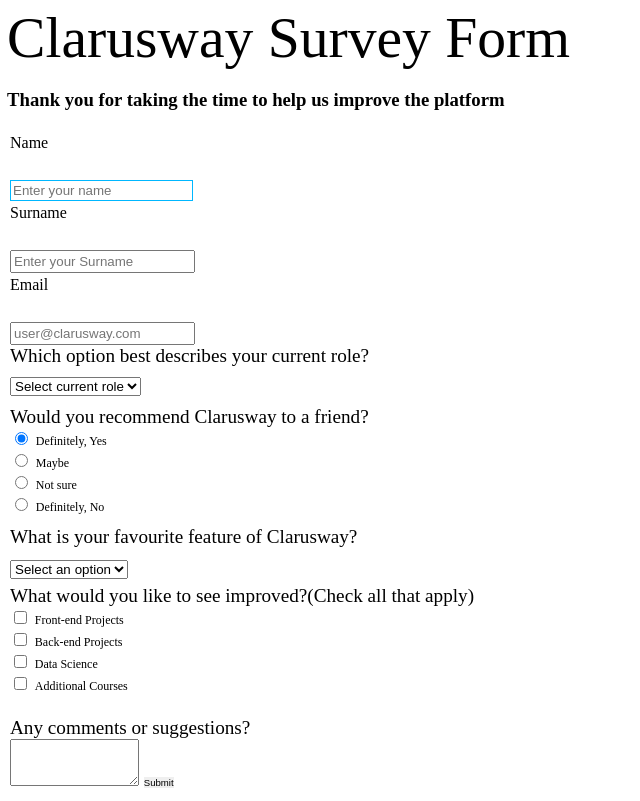
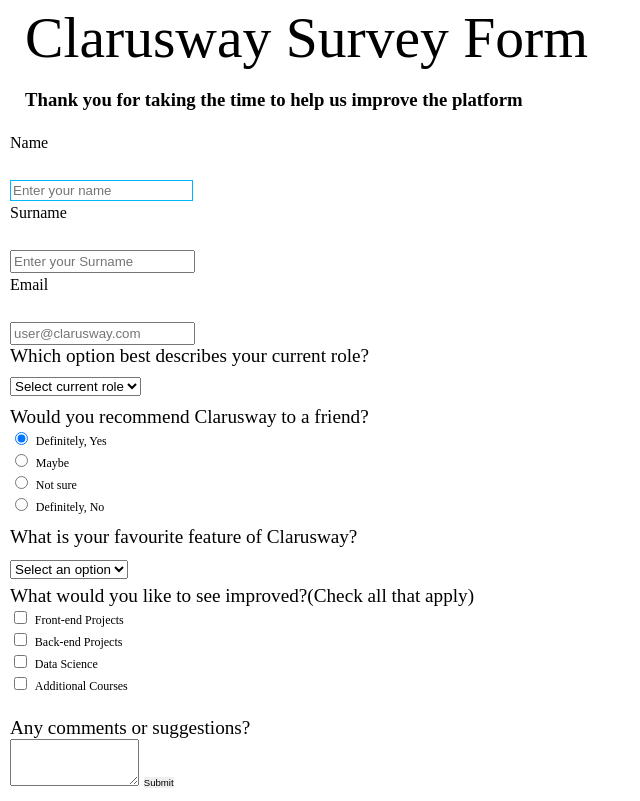
Before and after one commit to serdalaydin6116/sign-up-form, a plain HTML site: page index.html in a window 1280 px wide. Shown: the whole page, without its empty margins (0-640 px from the left). Drawn offline with Linux system fonts and the light colour scheme; a web font is replaced by a local one.

Commit message:
header margin değiştirildi.

```diff
--- a/style.css
+++ b/style.css
@@ -32,7 +32,7 @@ body{
 }
 
 #header{
-    margin-left: 2px;
+    margin-left: 20px;
     margin-bottom: 0px;
     padding: 0px;
 
```
